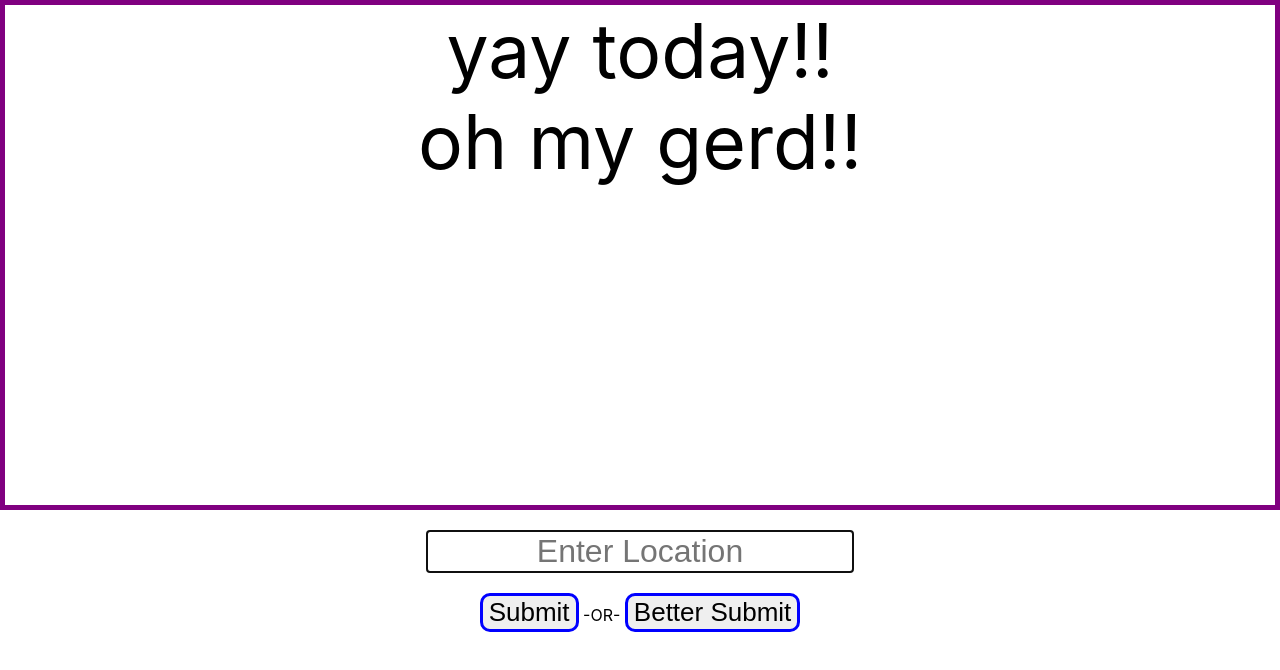
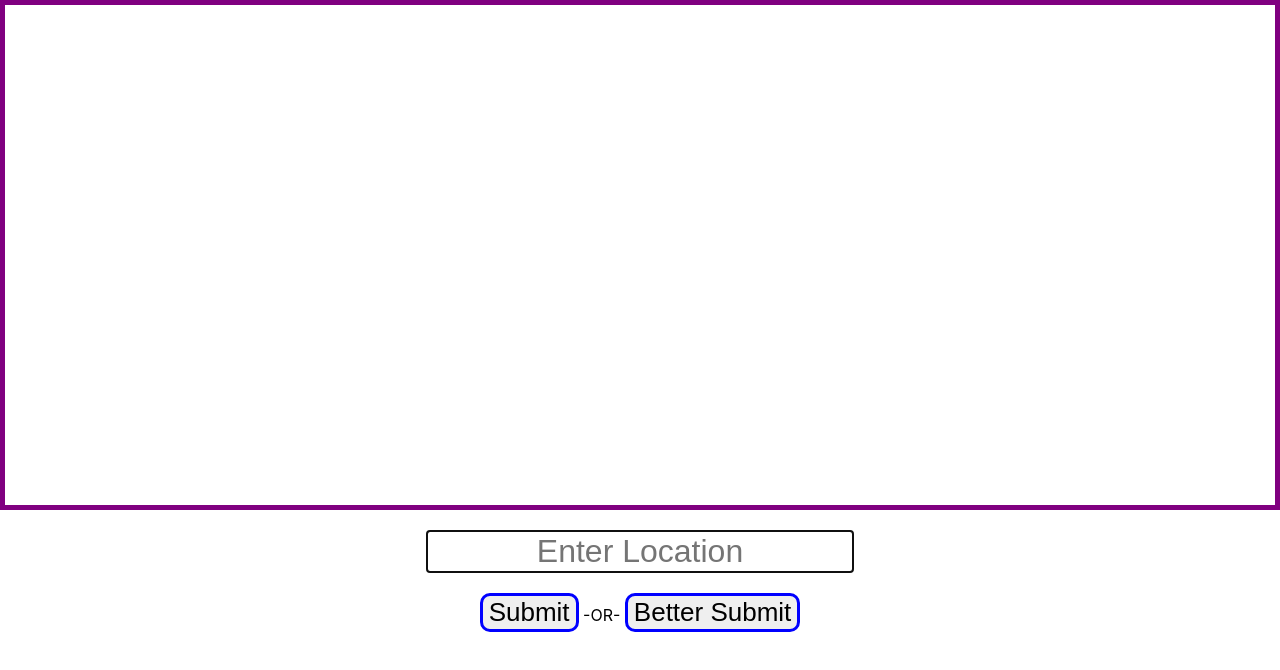
Before and after one commit to Universe-Man/Sassy-Weather, a React (Create React App) app: page / in a window 1280 px wide. Shown: the top 670 px of the page. Built offline with nearby package versions, Linux system fonts and the light colour scheme.

Commit message:
post city name of fetched city (super sloppy, and incomplete)

```diff
--- a/src/components/Display.js
+++ b/src/components/Display.js
@@ -4,9 +4,14 @@ import DisplayCSS from '../assets/DisplayCSS.css';
 const Display = (props) => {
   return(
     <div id='display'>
-      yay today!!
-      <br/>
+      {(props.fetchedCity === {}) ? (
+        <React.Fragment>
       {props.textDisplayed}
+        </React.Fragment>) : (
+          <React.Fragment>
+        {props.fetchedCity.name}
+        </React.Fragment>
+      )}
     </div>
   )
 }
--- a/src/containers/GodContainer.js
+++ b/src/containers/GodContainer.js
@@ -129,7 +129,7 @@ class GodContainer extends React.Component {
   render() {
     return(
       <div id='god-container'>
-        <Display textDisplayed={this.state.textDisplayed}/>
+        <Display textDisplayed={this.state.textDisplayed} fetchedCity={this.state.fetchedCity}/>
         <br/>
         <UserInput getUserInput={this.getUserInput} userPressingEnterToSubmit={this.userPressingEnterToSubmit} userBetterSubmits={this.userBetterSubmits} submissionError={this.state.submissionError} submissionErrorText={this.state.submissionErrorText} userSubmitsLocation={this.userSubmitsLocation} clickedBetterSubmit={this.state.clickedBetterSubmit} clickedBetterSubmitText={this.state.clickedBetterSubmitText}/>
       </div>
```
